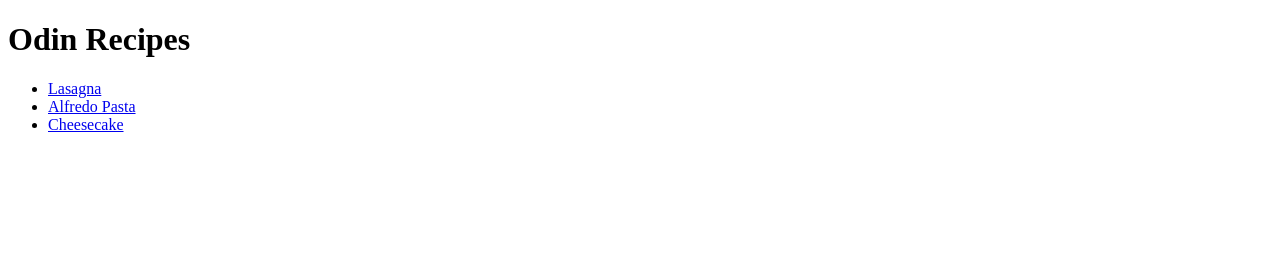
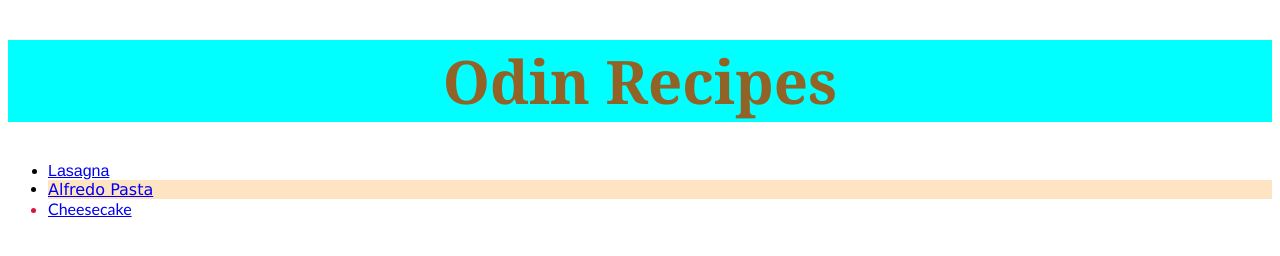
Before and after one commit to nox-adi/odin-recipes, a plain HTML site: page index.html in a window 1280 px wide. Drawn offline with Linux system fonts and the light colour scheme.

Commit message:
webpage is styled

```diff
--- a/index.html
+++ b/index.html
@@ -4,13 +4,14 @@
     <meta charset="UTF-8" />
     <meta name="viewport" content="width=device-width, initial-scale=1.0" />
     <title>Recipe List</title>
+    <link rel="stylesheet" href="style.css" />
   </head>
   <body>
     <h1>Odin Recipes</h1>
     <ul>
-      <li><a href="./recipes/ lasagna">Lasagna</a></li>
-      <li><a href="./recipes/Alfredo">Alfredo Pasta</a></li>
-      <li><a href="./recipes/cheesecake">Cheesecake</a></li>
+      <li class="las pas"><a href="./recipes/lasagna">Lasagna</a></li>
+      <li class="sas pas"><a href="./recipes/Alfredo">Alfredo Pasta</a></li>
+      <li class="nas has"><a href="./recipes/cheesecake">Cheesecake</a></li>
     </ul>
   </body>
 </html>
--- /dev/null
+++ b/style.css
@@ -0,0 +1,23 @@
+/*style css*/
+
+h1 {
+    text-align: center;
+    background-color: aqua;
+    font-size: 60px;
+    font-family: Georgia, 'Times New Roman', Times, serif;
+    color: rgb(146, 99, 38);
+}
+
+.pas {
+    font-family: 'Franklin Gothic Medium', 'Arial Narrow', Arial, sans-serif;
+}
+
+.pas.sas{
+    font-family: 'Lucida Sans', 'Lucida Sans Regular', 'Lucida Grande', 'Lucida Sans Unicode', Geneva, Verdana, sans-serif;
+    background-color: bisque;
+}
+
+.nas{
+    font-family: 'Trebuchet MS', 'Lucida Sans Unicode', 'Lucida Grande', 'Lucida Sans', Arial, sans-serif;
+    color: crimson;
+}
```
